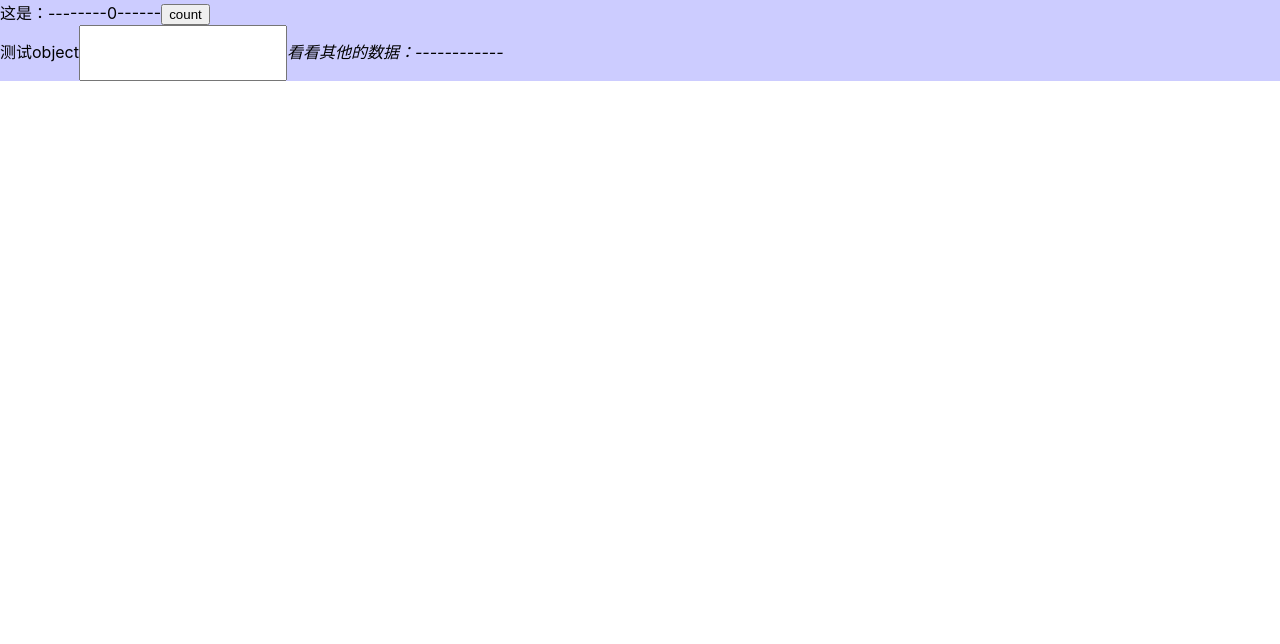
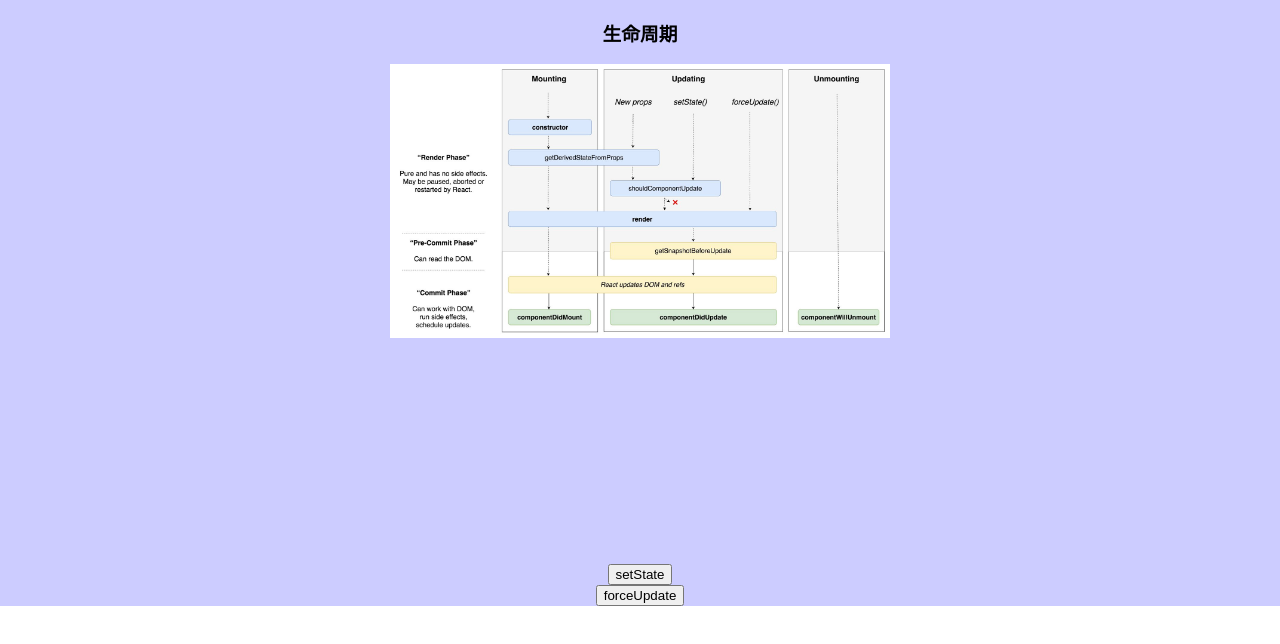
Before and after one commit to MrSeaWave/test-react-feature, a React (Create React App) app: page / in a window 1280 px wide. Shown: the top 644 px of the page. Built offline with nearby package versions, Linux system fonts and the light colour scheme.

Commit message:
lifecycle

```diff
--- a/src/App.js
+++ b/src/App.js
@@ -1,12 +1,13 @@
 import React, { Component } from 'react';
 import './App.css';
 import HooksExample from './HooksExample';
+import LifeCycle from './LifeCycle/2018-12-05';
 
 class App extends Component {
   render() {
     return (
-      <div style={{ backgroundColor: '#ccf'}}>
-        <HooksExample/>
+      <div style={{}}>
+        <LifeCycle/>
       </div>
     );
   }
--- a/src/HooksExample/index.js
+++ b/src/HooksExample/index.js
@@ -12,7 +12,7 @@ const HooksExample = () => {
   //   // Similar to componentDidMount and componentDidUpdate:
   //   console.log("useEffect1");
   // });
-  // const [name, setName] = useState({ name: 'my name', otherValue: '2222' });
+  const [name, setName] = useState({ name: 'my name', otherValue: '2222' });
   // useEffect(() => {
   //   // Similar to componentDidMount and componentDidUpdate:
   //   console.log("useEffect2",);
--- /dev/null
+++ b/src/LifeCycle/2018-12-05/index.css
@@ -0,0 +1,7 @@
+.lifecycle-img {
+  background-image: url('./Image/lifecycle.jpeg');
+  width: 500px;
+  height: 500px;
+  background-size: contain;
+  background-repeat: no-repeat;
+}
--- /dev/null
+++ b/src/LifeCycle/2018-12-05/index.js
@@ -0,0 +1,68 @@
+import React, { Component } from 'react';
+import './index.css';
+// https://react.docschina.org/docs/react-component.html#static-getderivedstatefromprops
+// https://code.likeagirl.io/understanding-react-component-life-cycle-49bf4b8674de
+class LifeCycle extends Component {
+  constructor(props) {
+    super(props);
+    console.log('constructor');
+    this.state = {
+      count: 1,
+    };
+  }
+  static getDerivedStateFromProps(nextProps, prevState) {
+    console.log('getDerivedStateFromProps', this);
+    // return {test:1} // 这个数据会被添加进this.state
+    return null;
+  }
+
+  shouldComponentUpdate(nextProps, nextState) {
+    console.log('shouldComponentUpdate');
+    return true;
+  }
+  getSnapshotBeforeUpdate(prevProps, prevState) {
+    console.log('getSnapshotBeforeUpdate');
+    return null;
+  }
+
+  componentDidUpdate(prevProps, prevState, snapshot) {
+    console.log('componentDidUpdate',);
+    console.log('prevProps, prevState, snapshot',prevProps, prevState, snapshot)
+  }
+  render() {
+    console.log('render');
+    console.log('this.state', this.state);
+    console.log('this.props', this.props);
+    const { count } = this.state;
+    return (
+      <div
+        style={{
+          backgroundColor: '#ccf',
+          display: 'flex',
+          flexDirection: 'column',
+          justifyContent: 'center',
+          alignItems: 'center',
+        }}
+      >
+        <h3 style={{ textAlign: 'center' }}>生命周期</h3>
+        <div className="lifecycle-img" style={{ alignSelf: 'center' }} />
+        <button
+          onClick={() => {
+            this.setState(preState => ({ count: preState.count + 1 }));
+          }}
+        >
+          setState
+        </button>
+        <button
+          onClick={() => {
+            this.forceUpdate();
+          }}
+        >
+          forceUpdate
+        </button>
+      </div>
+    );
+  }
+}
+
+export default LifeCycle;
```
Also changed, not shown: src/LifeCycle/2018-12-05/Image/lifecycle.jpeg (added).
